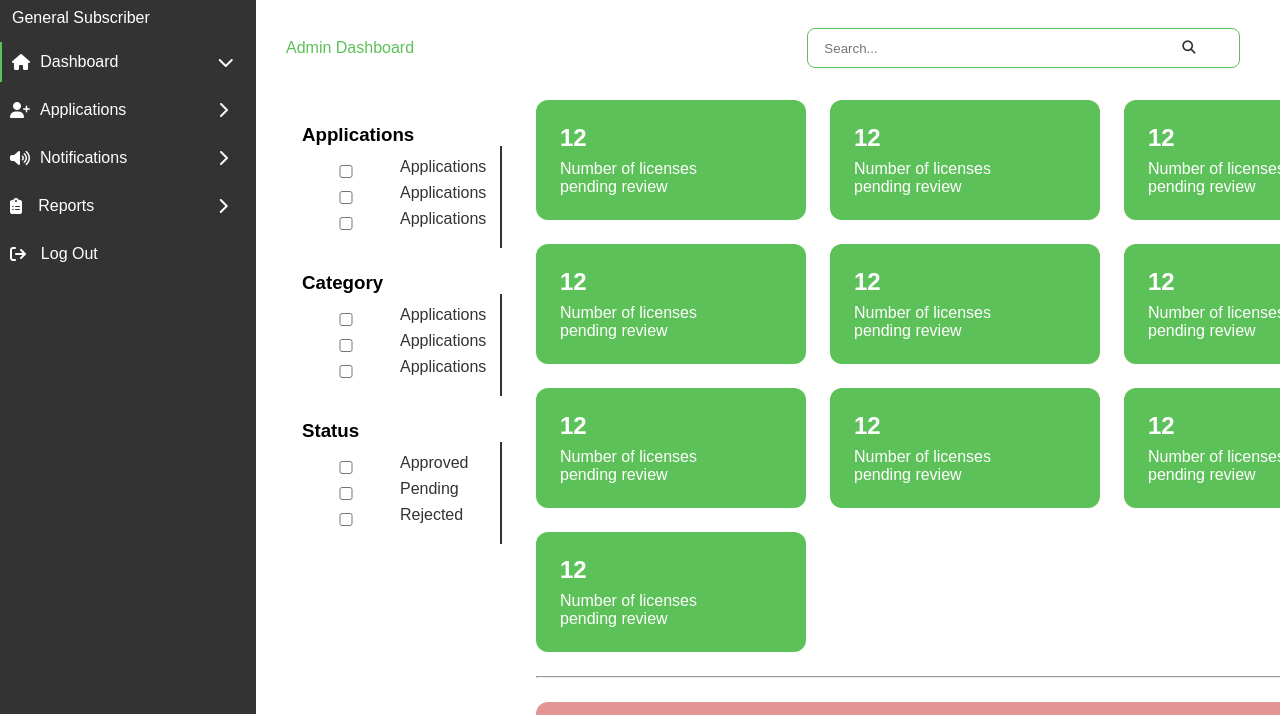
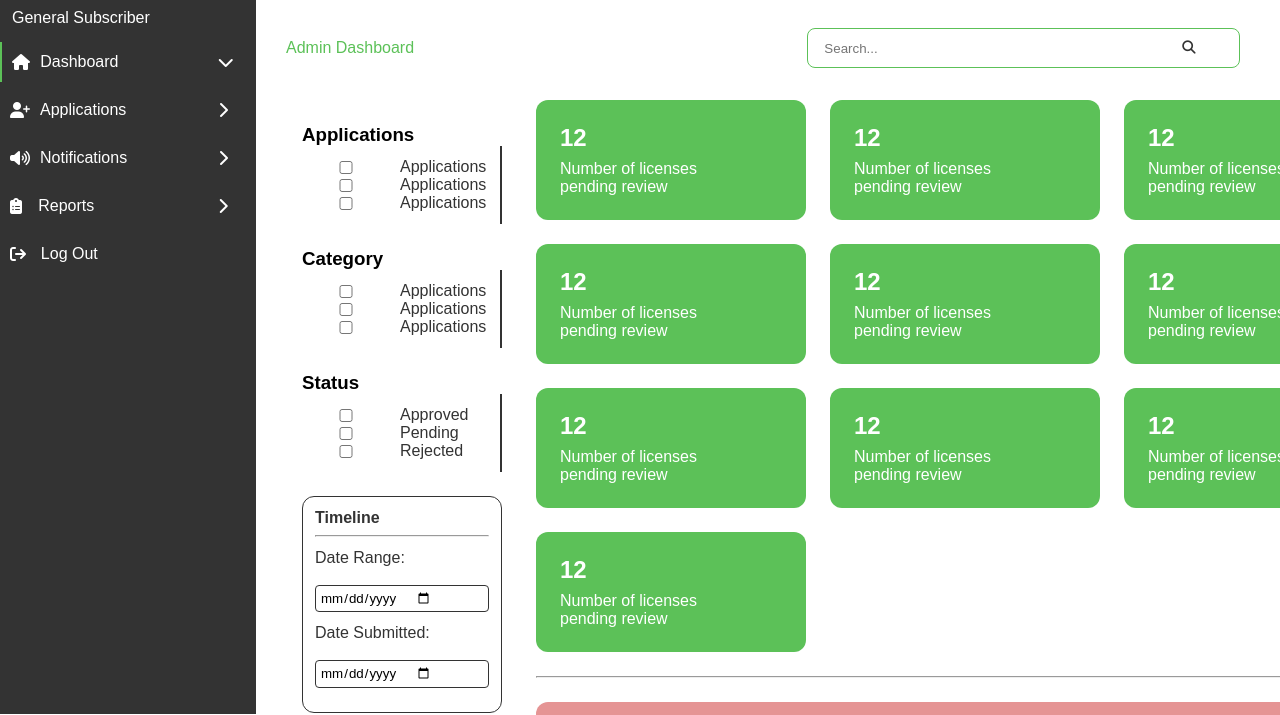
Before and after one commit to Jan1Verse1/CEPHAS, a plain HTML site: page Index.html in a window 1280 px wide. Shown: the part 86-801 px from the top of the page. Drawn offline with Linux system fonts and the light colour scheme; a web font is replaced by a local one.

Commit message:
Date filter done.

```diff
--- a/Index.html
+++ b/Index.html
@@ -130,6 +130,20 @@
                                 <div class="checkbox-container">
                                     <input type="checkbox" id="option3" name="checkboxes[]" value="Applications">
                                     <label for="option3">Rejected</label>
+                                </div>
+                            </form>
+                        </div>
+                        <div class="timeline">
+                            <h3>Timeline</h3>
+                            <hr>
+                            <form class="timelineFilters">
+                                <div class="input">
+                                    <label for="text">Date Range:</label><br>
+                                    <input class="datee" type="Date" id="name" placeholder="12/2/2021" />
+                                </div>
+                                <div class="input">
+                                    <label for="text">Date Submitted:</label><br>
+                                    <input class="datee" type="Date" id="name" placeholder="12/2/2021" />
                                 </div>
                             </form>
                         </div>
--- a/style.css
+++ b/style.css
@@ -474,7 +474,7 @@
 label {
     font-weight: 400;
     font-size: 16px;
-    margin-bottom: 8px;
+    /* margin-bottom: 8px; */
     color: #333;
 }
 
@@ -494,8 +494,45 @@ label {
     padding: 24px;
 }
 
+.timeline {
+    display: flex;
+    flex-direction: column;
+    /* width: 20vw; */
+    padding: 12px;
+    border: 1px solid #333;
+    border-radius: 12px;
+}
+
+.timeline h3 {
+    font-weight: 600;
+    font-size: 16px;
+    margin-bottom: 8px;
+    color: #333;
+}
+
+.timelineFilters {
+    display: flex;
+    flex-direction: column;
+    margin-top: 12px;
+}
+
 .filterr {
     margin-bottom: 24px;
+}
+
+.input {
+    display: flex;
+    flex-direction: column;
+    margin-bottom: 0px;
+
+}
+
+.datee {
+    display: flex;
+    border: 1px solid #333;
+    margin-bottom: 12px;
+    padding: 4px;
+    border-radius: 4px;
 }
 
 .filter1 {
```
Also changed, not shown: 1 other file.
